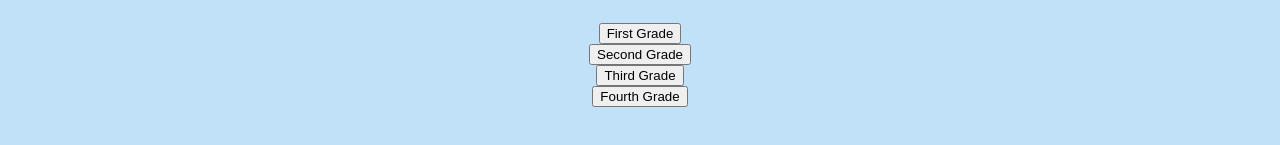
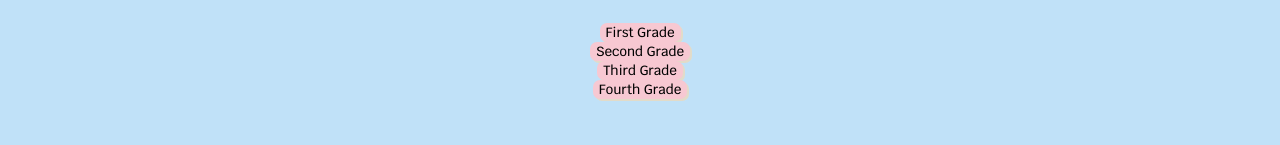
Before and after one commit to kylejava/Cowculator, a website: page views/grade.html in a window 1280 px wide. Shown: the part 245-390 px from the top of the page. Drawn offline with Linux system fonts and the light colour scheme; files that its build step writes are made by us from their sources; files whose address does not match are found by name.

Commit message:
made buttons on grade.css

```diff
--- a/static/stylesheets/grade.css
+++ b/static/stylesheets/grade.css
@@ -73,3 +73,39 @@ margin: auto;
 width: fit-content;
 margin: auto;
 }
+
+.button{
+  background-color: #F7C8D2;
+  font-family: Krub;
+  color: #000000;
+  border-radius: 7px;
+  border: none;
+  box-shadow: 2px 2px #E2DBC9;
+}
+
+.button2{
+  background-color: #F7C8D2;
+  font-family: Krub;
+  color: #000000;
+  border-radius: 7px;
+  border: none;
+  box-shadow: 2px 2px #E2DBC9;
+}
+
+.button3{
+  background-color: #F7C8D2;
+  font-family: Krub;
+  color: #000000;
+  border-radius: 7px;
+  border: none;
+  box-shadow: 2px 2px #E2DBC9;
+}
+
+.button4{
+  background-color: #F7C8D2;
+  font-family: Krub;
+  color: #000000;
+  border-radius: 7px;
+  border: none;
+  box-shadow: 2px 2px #E2DBC9;
+}
```
